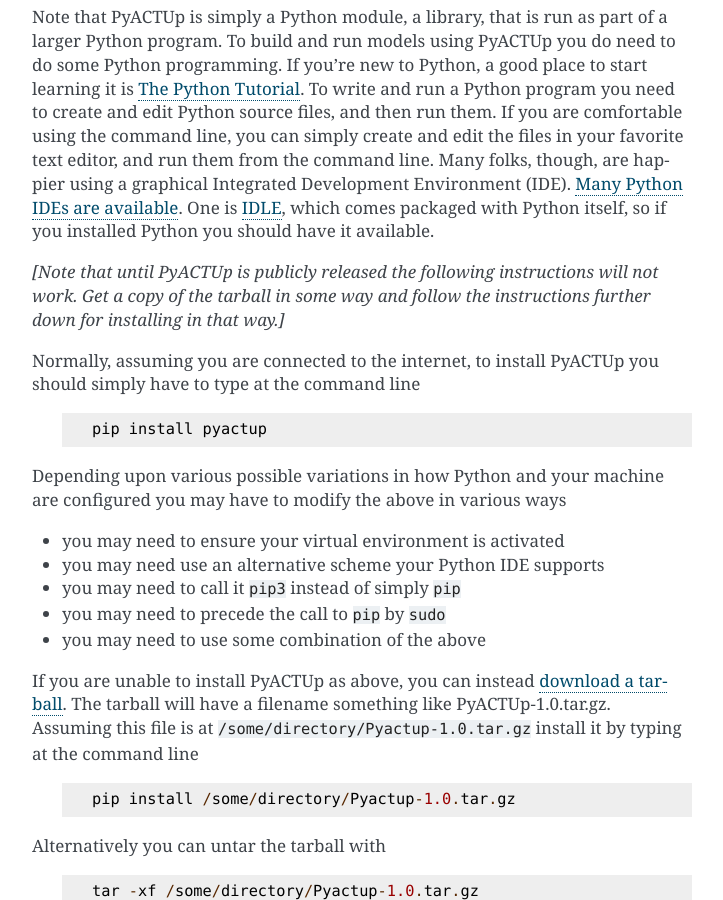
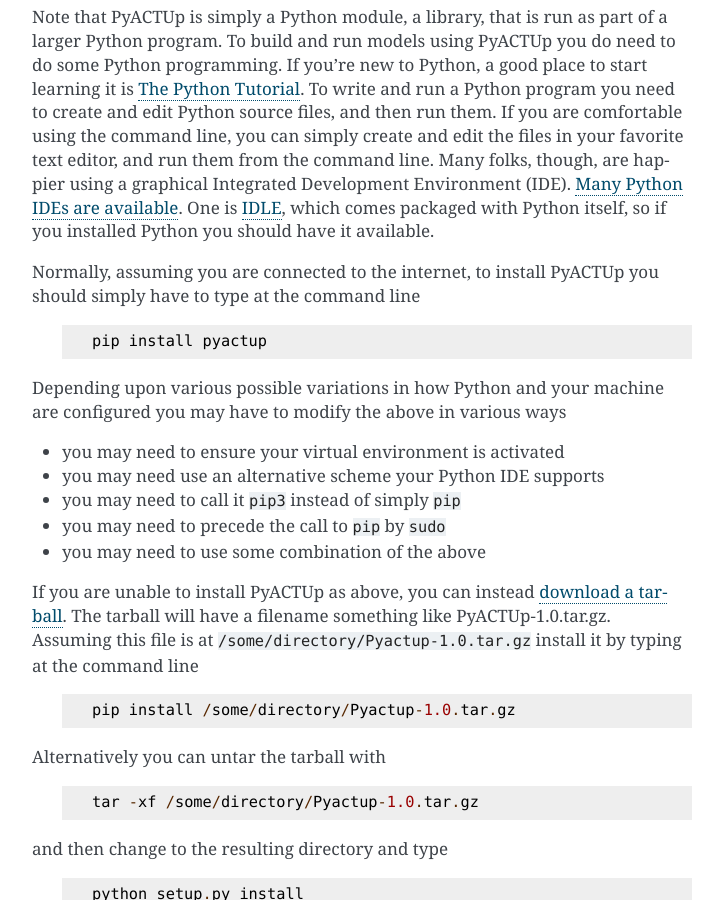
Before and after one commit to dfmorrison/pyactup, a Sphinx documentation site: the page built from doc/index.rst, in a window 1280 px wide and 900 px high, scrolled down 1407 px. Shown: the whole window, without its empty margins (388-1111 px from the left). Built offline with Sphinx 7.4.7, drawn with Linux system fonts in a browser that asks for light colours; formulas are drawn with MathJax 3.

```diff
--- a/doc/index.rst
+++ b/doc/index.rst
@@ -74,9 +74,6 @@ One  is
 `IDLE <https://docs.python.org/3.6/library/idle.html>`_,
 which comes packaged with Python itself, so if you installed Python
 you should have it available.
-
-*[Note that until PyACTUp is publicly released the following instructions will not work.
-Get a copy of the tarball in some way and follow the instructions further down for installing in that way.]*
 
 Normally, assuming you are connected to the internet, to install PyACTUp you should simply have to type at the command line
 
--- a/pyactup.py
+++ b/pyactup.py
@@ -37,7 +37,7 @@ may be strictly algorithmic, may interact with human subjects, or may be embedde
 sites.
 """
 
-__version__ = '0.2.dev3'
+__version__ = '1.0'
 
 import collections
 import collections.abc as abc
```
